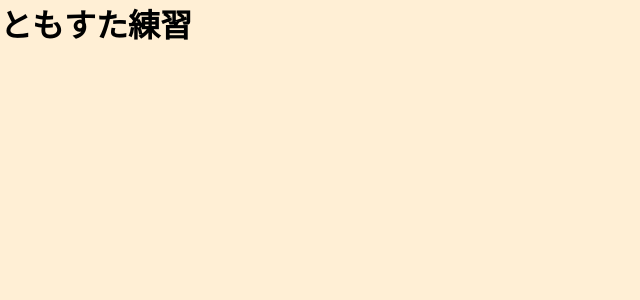
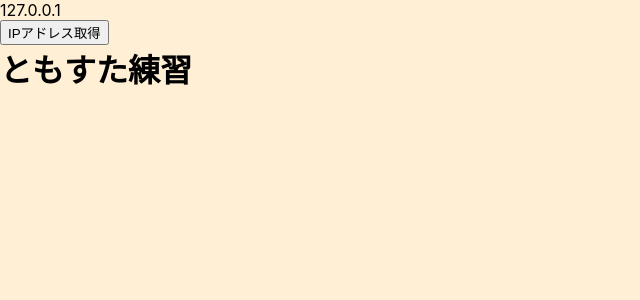
Before and after one commit to JOKOJOKO405/nuxt-sumple, a Nuxt app: page /axios in a window 1280 px wide. Before the commit this address had no page. Shown: the top 300 px of the page, without its empty margins (0-640 px from the left). Built offline with nearby package versions, Linux system fonts and the light colour scheme.

Commit message:
axiosでIP取得

```diff
--- a/nuxt.config.js
+++ b/nuxt.config.js
@@ -31,6 +31,7 @@ export default {
 
   // Modules (https://go.nuxtjs.dev/config-modules)
   modules: [
+    '@nuxtjs/axios'
   ],
 
   // Build Configuration (https://go.nuxtjs.dev/config-build)
--- a/package.json
+++ b/package.json
@@ -9,6 +9,7 @@
     "generate": "nuxt generate"
   },
   "dependencies": {
+    "@nuxtjs/axios": "^5.12.2",
     "core-js": "^3.6.5",
     "element-ui": "^2.13.2",
     "nuxt": "^2.14.6"
--- /dev/null
+++ b/pages/axios.vue
@@ -0,0 +1,21 @@
+<template>
+  <div>
+    <p>{{ ip }}</p>
+    <button @click="getIp">IPアドレス取得</button>
+  </div>
+</template>
+
+<script>
+export default {
+  data: function() {
+    return {
+      ip: '127.0.0.1',
+    }
+  },
+  methods: {
+    async getIp(){
+      this.ip = await this.$axios.$get('http://icanhazip.com')
+    }
+  }
+}
+</script>
```
Also changed, not shown: 1 other file (tests, documents, lock files or other folders).
